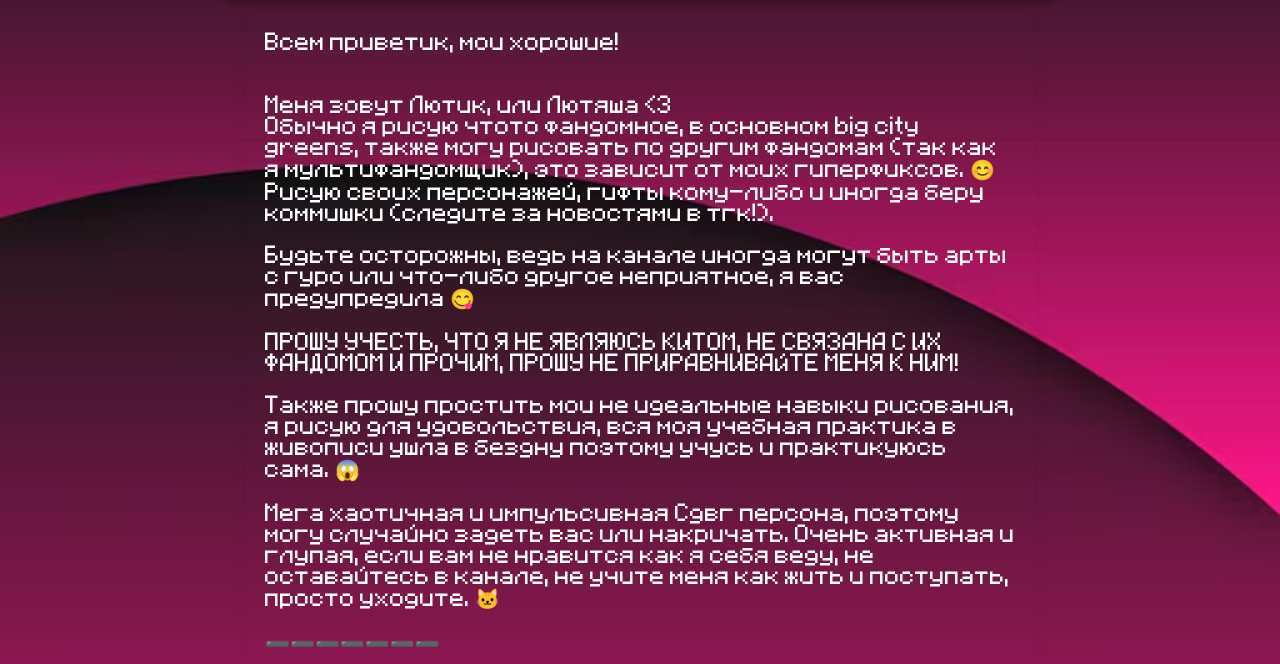
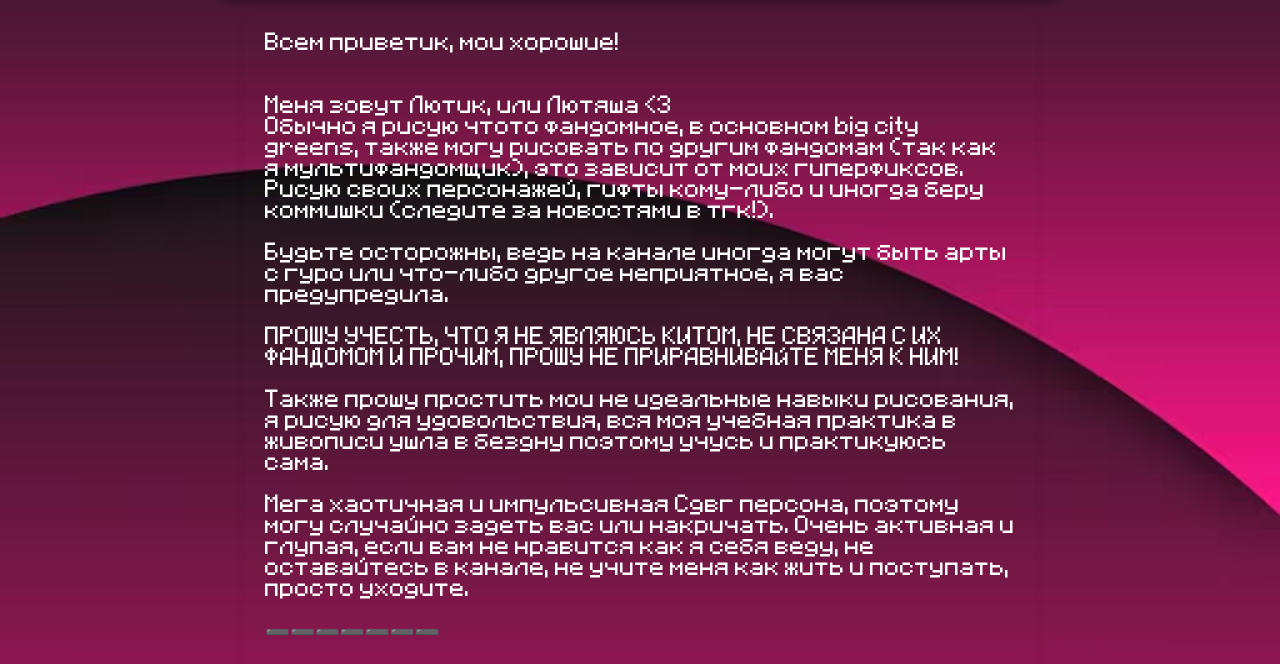
Before and after one commit to ButtercupBunn18/ButtercupBunn18, a plain HTML site: page me.html in a window 1280 px wide. Shown: the part 135-799 px from the top of the page. Drawn offline with Linux system fonts and the light colour scheme.

Commit message:
Update me.html

```diff
--- a/me.html
+++ b/me.html
@@ -19,16 +19,16 @@
 			<br><br><br>
 			Меня зовут Лютик, или Лютяша <3
 			<br>
-			Обычно я рисую чтото фандомное, в основном big city greens, также могу рисовать по другим фандомам (так как я мультифандомщик), это зависит от моих гиперфиксов. 😊
+			Обычно я рисую чтото фандомное, в основном big city greens, также могу рисовать по другим фандомам (так как я мультифандомщик), это зависит от моих гиперфиксов.
 			<br>Рисую своих персонажей, гифты кому-либо и иногда беру коммишки (следите за новостями в тгк!).
 			<br><br>
-			Будьте осторожны, ведь на канале иногда могут быть арты с гуро или что-либо другое неприятное, я вас предупредила 😋
+			Будьте осторожны, ведь на канале иногда могут быть арты с гуро или что-либо другое неприятное, я вас предупредила.
 			<br><br>
 			ПРОШУ УЧЕСТЬ, ЧТО Я НЕ ЯВЛЯЮСЬ КИТОМ, НЕ СВЯЗАНА С ИХ ФАНДОМОМ И ПРОЧИМ, ПРОШУ НЕ ПРИРАВНИВАЙТЕ МЕНЯ К НИМ!
 			<br><br>
-			Также прошу простить мои не идеальные навыки рисования, я рисую для удовольствия, вся моя учебная практика в живописи ушла в бездну поэтому учусь и практикуюсь сама. 😱
+			Также прошу простить мои не идеальные навыки рисования, я рисую для удовольствия, вся моя учебная практика в живописи ушла в бездну поэтому учусь и практикуюсь сама.
 			<br><br>
-			Мега хаотичная и импульсивная Сдвг персона, поэтому могу случайно задеть вас или накричать. Очень активная и глупая, если вам не нравится как я себя веду, не оставайтесь в канале, не учите меня как жить и поступать, просто уходите. 🐱
+			Мега хаотичная и импульсивная Сдвг персона, поэтому могу случайно задеть вас или накричать. Очень активная и глупая, если вам не нравится как я себя веду, не оставайтесь в канале, не учите меня как жить и поступать, просто уходите.
 			<br><br>
 			➖➖➖➖➖➖➖
 			<br><br>
@@ -92,7 +92,7 @@
 				- Монеточка<br>
 				- Пошлая Молли<br>
 				- S3RL<br>
-			По сути я меломан, это только самое любимое 🤩
+			По сути я меломан, это только самое любимое.
 			<br><br>
 			🪧 Арт Статус 🪧<br>
 				- Коммишки — Не беру<br>
@@ -102,4 +102,5 @@
 				- Взаимопиары — По желанию<br>
 		</div>
 	</body>
+
 </html>
```
